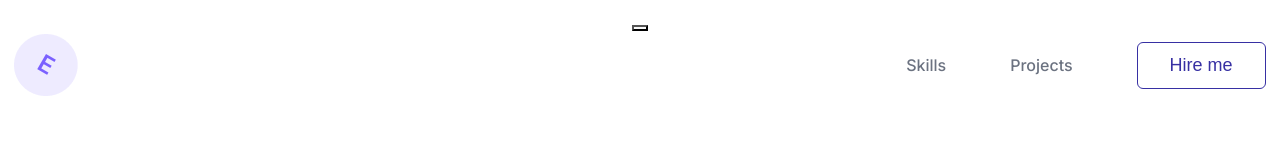
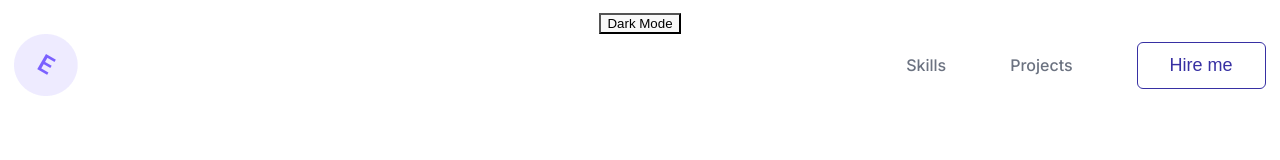
Before and after one commit to yucellemrey/My-Dev-Profile-Page, a React (Vite) app: page / in a window 1280 px wide. Shown: the top 160 px of the page. Built offline with nearby package versions, Linux system fonts and the light colour scheme; data requests are answered from the project's data file.

Commit message:
Theme için çalışmalara başlandı

```diff
--- a/src/App.jsx
+++ b/src/App.jsx
@@ -11,8 +11,12 @@ import ProfilePitch from "./components/ProfilePitch";
 import Header from "./components/Header";
 import ProfileSummary from "./components/ProfileSummary";
 import { fetchProfile } from "./store/actions/profileActions";
+import React, { useContext } from "react";
+import { ThemeProvider, ThemeContext } from "./ThemeContext";
+import "./styles/themes.css";
 
 function App() {
+  const { theme } = useContext(ThemeContext);
   const dispatch = useDispatch();
 
   useEffect(() => {
@@ -22,7 +26,7 @@ function App() {
   }, [dispatch]);
 
   return (
-    <div>
+    <div data-theme={theme}>
       <Header />
       <ProfileSummary />
       <section id="skills">
@@ -43,4 +47,10 @@ function App() {
   );
 }
 
-export default App;
+const WrappedApp = () => (
+  <ThemeProvider>
+    <App />
+  </ThemeProvider>
+);
+
+export default WrappedApp;
--- /dev/null
+++ b/src/ThemeContext.jsx
@@ -0,0 +1,28 @@
+import React, { createContext, useState, useEffect } from "react";
+
+const ThemeContext = createContext();
+
+const ThemeProvider = ({ children }) => {
+  const [theme, setTheme] = useState("light");
+
+  useEffect(() => {
+    const savedTheme = localStorage.getItem("theme");
+    if (savedTheme) {
+      setTheme(savedTheme);
+    }
+  }, []);
+
+  const toggleTheme = () => {
+    const newTheme = theme === "light" ? "dark" : "light";
+    setTheme(newTheme);
+    localStorage.setItem("theme", newTheme);
+  };
+
+  return (
+    <ThemeContext.Provider value={{ theme, toggleTheme }}>
+      {children}
+    </ThemeContext.Provider>
+  );
+};
+
+export { ThemeContext, ThemeProvider };
--- a/src/components/Header.jsx
+++ b/src/components/Header.jsx
@@ -3,12 +3,18 @@ import "../styles/header.css";
 import ellipse from "../assets/Ellipse 9.png";
 import { Link } from "react-scroll";
 import darkMode from "../assets/Night Mode.png";
+import { useContext } from "react";
+import { ThemeContext } from "../ThemeContext";
 
 function Header() {
+  const { theme, toggleTheme } = useContext(ThemeContext);
+
   return (
     <div className="header-container">
       <div>
-        <button src={darkMode}></button>
+        <button onClick={toggleTheme}>
+          {theme === "light" ? "Dark Mode" : "Light Mode"}
+        </button>
       </div>
       <div className="header-low">
         <div className="initials-container">
--- a/src/main.jsx
+++ b/src/main.jsx
@@ -4,9 +4,10 @@ import App from "./App.jsx";
 import "./styles/index.css";
 import { Provider } from "react-redux";
 import store from "./store/store.js";
+import WrappedApp from "./App.jsx";
 
 ReactDOM.createRoot(document.getElementById("root")).render(
   <Provider store={store}>
-    <App />
+    <WrappedApp />
   </Provider>
 );
--- a/src/styles/index.css
+++ b/src/styles/index.css
@@ -2,18 +2,13 @@
   font-family: Inter, system-ui, Avenir, Helvetica, Arial, sans-serif;
   line-height: 1.5;
   font-weight: 400;
-
   color-scheme: light dark;
   color: rgba(255, 255, 255, 0.87);
-
-
   font-synthesis: none;
   text-rendering: optimizeLegibility;
   -webkit-font-smoothing: antialiased;
   -moz-osx-font-smoothing: grayscale;
 }
-
-
 
 body {
   margin: 0;
@@ -28,7 +23,6 @@ body {
 @media (prefers-color-scheme: light) {
   :root {
     color: #213547;
-
   }
   a:hover {
     color: #747bff;
--- /dev/null
+++ b/src/styles/themes.css
@@ -0,0 +1,18 @@
+/* styles/themes.css */
+:root {
+  --background-color: #ffffff;
+  --text-color: #000000;
+  --link-color: #4338CA;
+  --button-background-color: #3730A3;
+  --button-text-color: #ffffff;
+  --button-border-color: #3730A3;
+}
+
+[data-theme='dark'] {
+  --background-color: #121212;
+  --text-color: #ffffff;
+  --link-color: #8AB4F8;
+  --button-background-color: #ffffff;
+  --button-text-color: #3730A3;
+  --button-border-color: #8AB4F8;
+}
```
